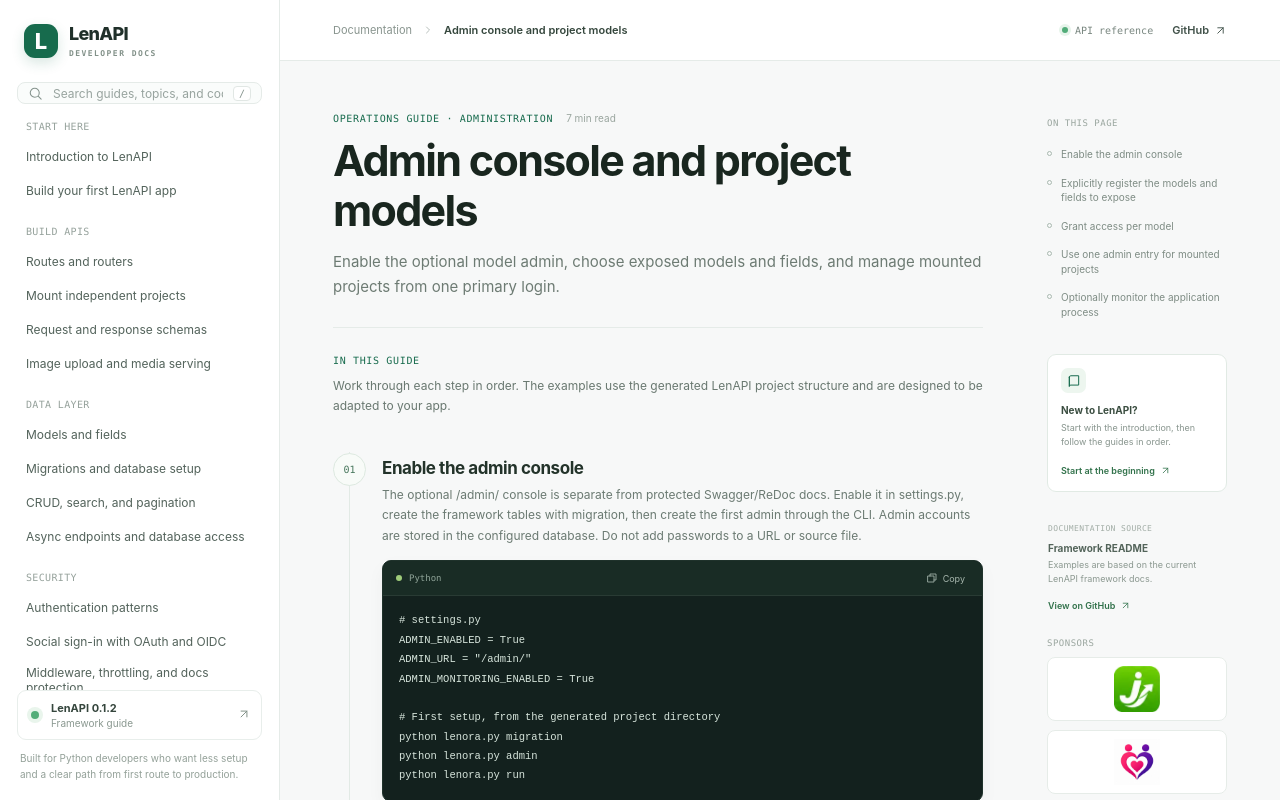
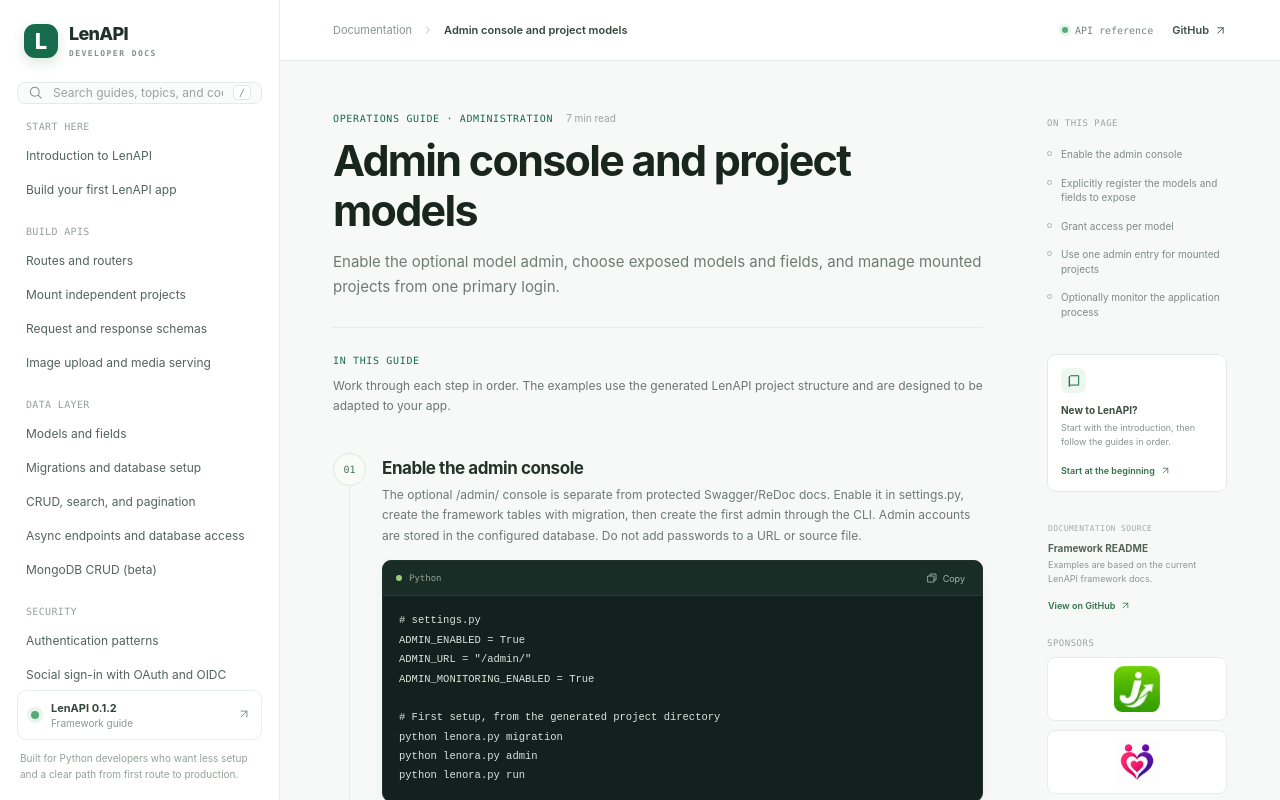
Before and after one commit to Mikandex/lenapi_documentation, a Next.js app: page /admin-console in a window 1280 px wide. Shown: the top 800 px of the page. Built offline with nearby package versions, Linux system fonts and the light colour scheme.

Commit message:
Add MongoDB CRUD guide

```diff
--- a/src/app/docs-data.ts
+++ b/src/app/docs-data.ts
@@ -512,6 +512,51 @@
         body: "Keep sync and async access on the same configured database backend; choose the required driver extra for MySQL or PostgreSQL.",
         code: `python -m pip install 'lenapi[mysql,async-mysql]'\n# PostgreSQL\npython -m pip install 'lenapi[postgres,async-postgres]'`,
         note: "An async route does not make blocking third-party I/O asynchronous. Use an async client or explicitly offload blocking work.",
+      },
+    ],
+  },
+  {
+    id: "mongodb",
+    group: "Data layer",
+    title: "MongoDB CRUD (beta)",
+    eyebrow: "DATABASE GUIDE · DOCUMENT CRUD",
+    summary: "Configure MongoDB and create, read, update, and delete documents with LenAPI's separate MongoDocument API.",
+    readTime: "8 min",
+    tags: ["mongodb", "mongo", "non-relational", "nosql", "beta", "crud", "MongoDatabase", "MongoDocument", "PyMongo", "document", "collection", "async"],
+    steps: [
+      {
+        title: "Understand the beta API and install its driver",
+        body: "MongoDB is currently a beta backend. It uses MongoDocument and MongoDatabase, not SQL model.Model. SQL relationships, SQL query helpers, and Alembic schema revisions do not apply to MongoDB documents. Install LenAPI's MongoDB extra, which includes the official PyMongo driver.",
+        code: `python -m pip install 'lenapi[mongodb]'`,
+        note: "Use this guide to test document CRUD and provide feedback. MongoDB document fields are schema-flexible; changing a Python field does not run an Alembic migration.",
+      },
+      {
+        title: "Select MongoDB in settings.py",
+        body: "Choose MongoDB as the project's one active database and include the database name in the URI path. ACTIVATE_ASYNC controls whether LenAPI also creates the asynchronous MongoDB client. Store production credentials in your deployment secret manager or environment variables, not in committed source.",
+        code: `# settings.py\nDATABASE_TYPE = "mongodb"\nDATABASE_URL = "mongodb://127.0.0.1:27017/school"\nACTIVATE_ASYNC = False  # Set True if routes will use async MongoDocument methods`,
+        note: "For a managed MongoDB service, use its connection URI and URL-encode reserved characters in credentials. If the URI has no database path, configure MONGODB_DATABASE.",
+      },
+      {
+        title: "Define and bind a MongoDocument",
+        body: "A MongoDocument subclass is a Pydantic document model. Set collection_name to choose its collection; otherwise LenAPI uses the lower-case class name. Bind the class to the MongoDatabase created by LENAPI before serving requests. MongoDocument supplies an optional string id mapped to MongoDB's _id.",
+        code: `# app/models.py\nfrom lenapi import MongoDocument\n\nclass Student(MongoDocument):\n    collection_name = "students"\n    name: str\n    course: str\n\n# main.py\nfrom lenapi import LENAPI\nfrom app.models import Student\n\napp = LENAPI()\nStudent.bind(app.mongodb)`,
+      },
+      {
+        title: "Implement synchronous create, read, update, and delete routes",
+        body: "Use Student.create() to validate and insert a document, Student.get() for one exact-match lookup, and Student.filter() for exact-match lists. Change fields on the returned document and call save() to update it; call delete() to remove it. MongoDB IDs are strings, so declare the path id as str.",
+        code: `from pydantic import BaseModel\nfrom lenapi import HTTPException\nfrom app.models import Student\n\nclass StudentInput(BaseModel):\n    name: str\n    course: str\n\n@app.post("/students")\ndef create_student(data: StudentInput):\n    student = Student.create(**data.model_dump())\n    return student.model_dump(mode="json")\n\n@app.get("/students")\ndef list_students(course: str | None = None):\n    students = Student.filter(course=course) if course else Student.all()\n    return [student.model_dump(mode="json") for student in students]\n\n@app.get("/students/{student_id}")\ndef get_student(student_id: str):\n    student = Student.get(id=student_id)\n    if student is None:\n        raise HTTPException(404, "Student not found")\n    return student.model_dump(mode="json")\n\n@app.put("/students/{student_id}")\ndef update_student(student_id: str, data: StudentInput):\n    student = Student.get(id=student_id)\n    if student is None:\n        raise HTTPException(404, "Student not found")\n    student.name = data.name\n    student.course = data.course\n    student.save()\n    return student.model_dump(mode="json")\n\n@app.delete("/students/{student_id}")\ndef delete_student(student_id: str):\n    student = Student.get(id=student_id)\n    if student is None:\n        raise HTTPException(404, "Student not found")\n    student.delete()\n    return {"deleted": True, "id": student_id}`,
+        note: "filter() and all() currently return the matching documents as a Python list; avoid loading an unbounded collection in a large production dataset. Use an index for fields queried frequently.",
+      },
+      {
+        title: "Use the async document methods",
+        body: "Set ACTIVATE_ASYNC = True before constructing LENAPI, then await MongoDocument's async methods. The method names are acreate, aget, afilter, aall, asave, and adelete. Do not call the synchronous variants from an async handler when you want non-blocking MongoDB I/O.",
+        code: `# settings.py\nACTIVATE_ASYNC = True\n\n# Async routes\n@app.post("/async/students")\nasync def create_student_async(data: StudentInput):\n    student = await Student.acreate(**data.model_dump())\n    return student.model_dump(mode="json")\n\n@app.get("/async/students/{student_id}")\nasync def get_student_async(student_id: str):\n    student = await Student.aget(id=student_id)\n    if student is None:\n        raise HTTPException(404, "Student not found")\n    return student.model_dump(mode="json")\n\n@app.get("/async/students")\nasync def list_students_async(course: str | None = None):\n    students = await Student.afilter(course=course) if course else await Student.aall()\n    return [student.model_dump(mode="json") for student in students]\n\n@app.put("/async/students/{student_id}")\nasync def update_student_async(student_id: str, data: StudentInput):\n    student = await Student.aget(id=student_id)\n    if student is None:\n        raise HTTPException(404, "Student not found")\n    student.name = data.name\n    student.course = data.course\n    await student.asave()\n    return student.model_dump(mode="json")\n\n@app.delete("/async/students/{student_id}")\nasync def delete_student_async(student_id: str):\n    student = await Student.aget(id=student_id)\n    if student is None:\n        raise HTTPException(404, "Student not found")\n    await student.adelete()\n    return {"deleted": True, "id": student_id}`,
+      },
+      {
+        title: "Filter documents, add indexes, and know the limits",
+        body: "MongoDocument.get() and filter() accept exact field-value matches, including id. Use count() for counts and ensure_index() for indexes. The current filter API does not expose SQL-style operators, relationship traversal, or paginated query results. MongoDB collections are created on first write; lenora.py migration or migrate can initialize imported document collections and framework state, but they do not generate Alembic revisions for field changes.",
+        code: `# Exact match and count\nstudent = Student.get(course="Python")\npython_count = Student.count(course="Python")\n\n# Create a unique index once during setup\nStudent.ensure_index("email", unique=True)\n\n# Async equivalents\nstudent = await Student.aget(course="Python")\npython_count = await Student.acount(course="Python")\nawait Student.aensure_index("email", unique=True)\n\n# Initialize imported MongoDocument collections\npython lenora.py migration\npython lenora.py migrate`,
+        note: "Switching DATABASE_TYPE from SQL to MongoDB does not copy or convert SQL tables and rows. Define and bind MongoDocument classes, then migrate data separately if needed. Review the beta status before choosing MongoDB for production.",
       },
     ],
   },
```
Also changed, not shown: 1 other file (tests, documents, lock files or other folders).
